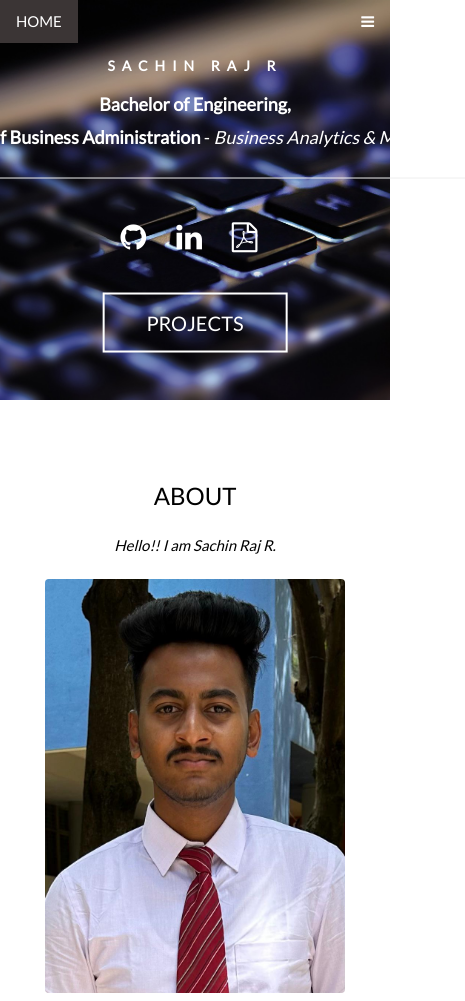
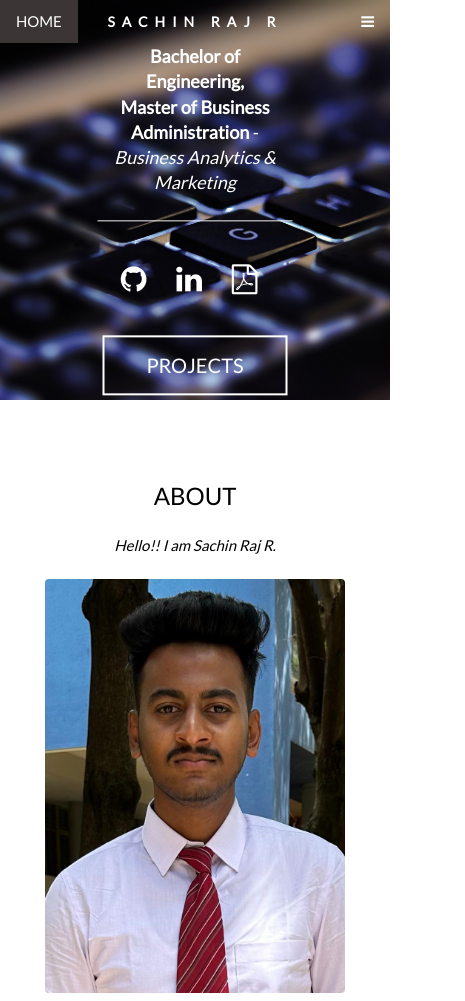
Before and after one commit to sachinraj01/My_Portfolio, a plain HTML site: page index.html in a window 390 px wide. Shown: the top 1001 px of the page, 465 px wide, since content can reach past the window. Drawn offline with nearby package versions, Linux system fonts and the light colour scheme; a web font is replaced by a local one.

Commit message:
Add files via upload

```diff
--- a/CSS/indexStyle.css
+++ b/CSS/indexStyle.css
@@ -219,3 +219,34 @@ html {
     height: 400px;
     padding: 10px;
 }
+
+/* Add these styles to your CSS file */
+.degrees {
+    font-size: 1.5rem;
+    /* Adjusted base font size */
+    line-height: 1.4;
+    /* Line height for readability */
+    white-space: normal;
+    /* Allow text to wrap on smaller screens */
+}
+
+/* Responsive styles for smaller screens */
+@media screen and (max-width: 768px) {
+    .degrees {
+        font-size: 1.2rem;
+        /* Smaller font size for tablets */
+        padding: 0 10px;
+        /* Add some padding for better alignment */
+    }
+}
+
+@media screen and (max-width: 480px) {
+    .degrees {
+        font-size: 1rem;
+        /* Smaller font size for mobile phones */
+        white-space: normal;
+        /* Ensure text wraps */
+        padding: 0 5px;
+        /* Adjust padding for smaller screens */
+    }
+}
```
